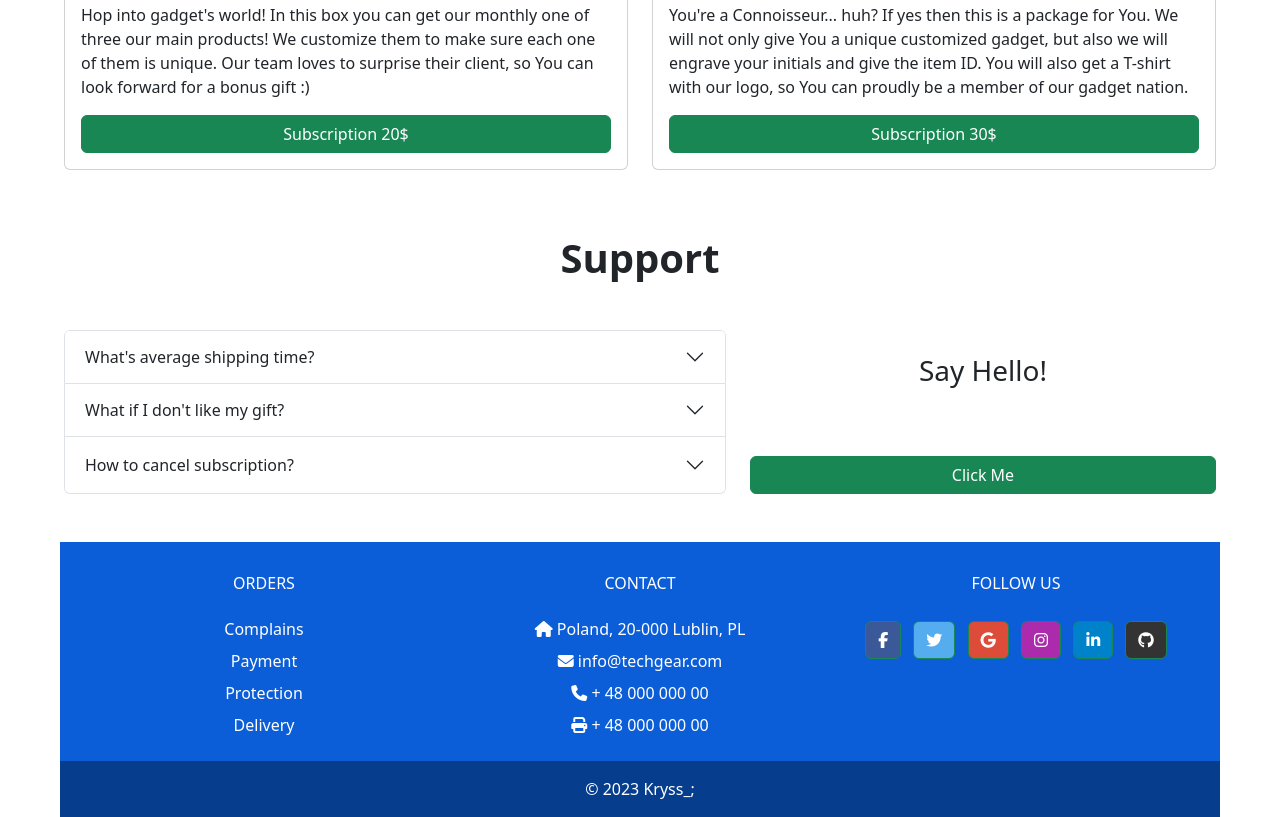
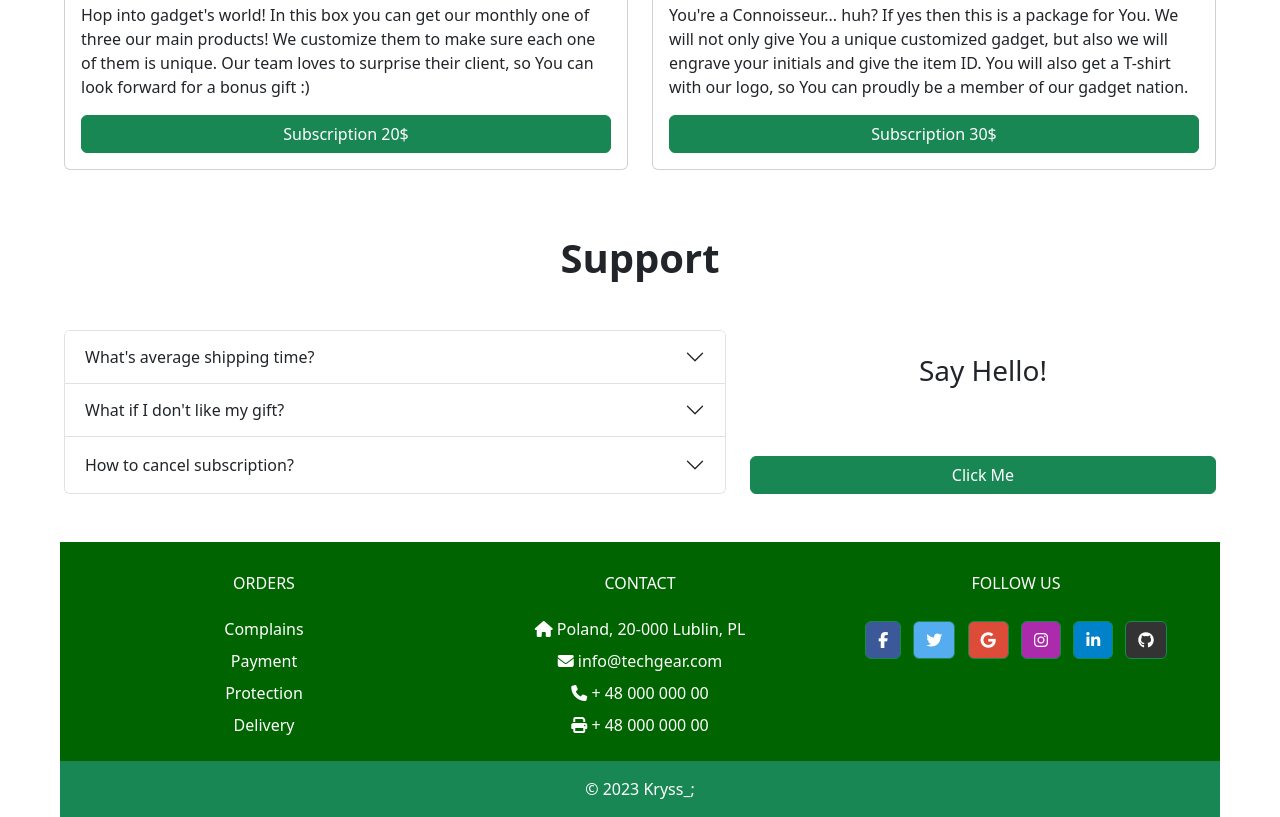
Before and after one commit to Krrystian/MysteryBox-Shop, a plain HTML site: page index.html in a window 1280 px wide. Shown: the part 2308-3125 px from the top of the page. Drawn offline with nearby package versions, Linux system fonts and the light colour scheme.

Commit message:
color fixes

```diff
--- a/index.html
+++ b/index.html
@@ -413,7 +413,7 @@
 </section>
 <section class="footer mx-5 ">
     <div class="container-fluid mt-5">
-        <footer class="text-center text-white d-md-flex flex-row p-3" style="background-color: #0b5ed7">
+        <footer class="text-center text-white d-md-flex flex-row p-3" style="background-color: darkgreen">
             <div class="container">
                 <div class="row justify-content-center">
                     <div class="col-md-4 col-sm-6 col-12 d-flex flex-column">
@@ -455,7 +455,7 @@
                 </div>
             </div>
         </footer>
-        <div class="text-center p-3 text-white" style="background-color: #073d8d;)">
+        <div class="text-center p-3 text-white" style="background-color: #198754">
             © 2023 Kryss_;
         </div>
     </div>
```
